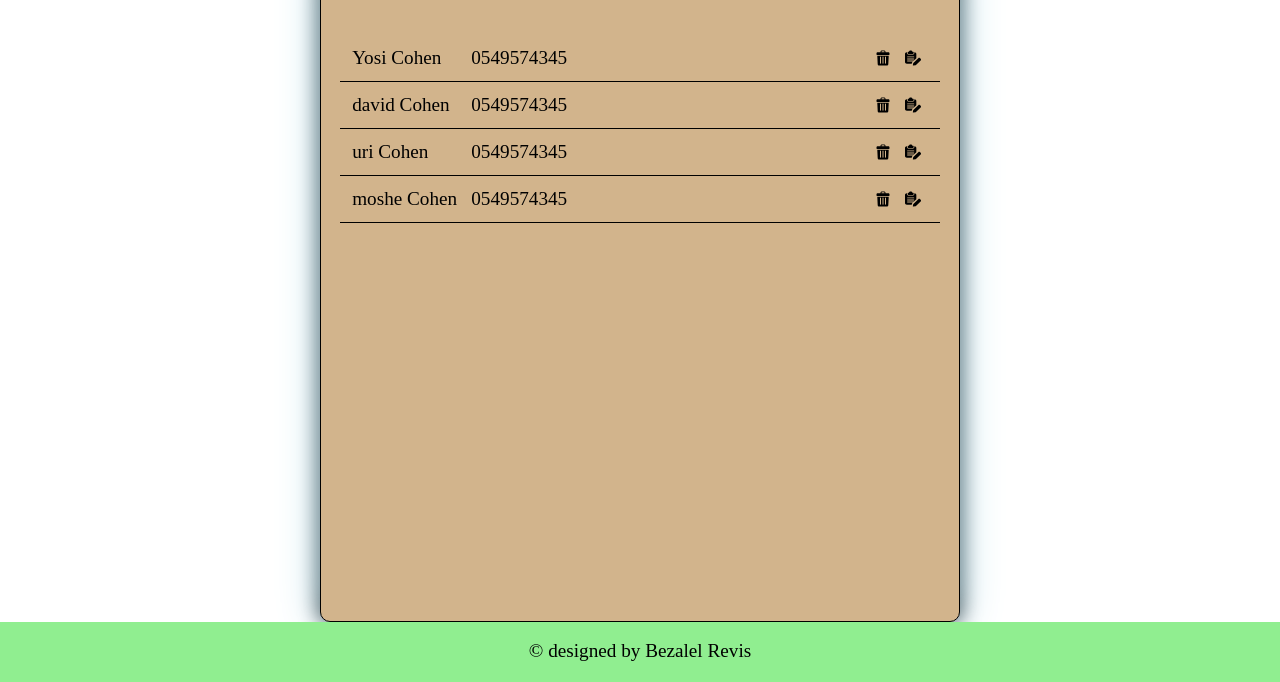
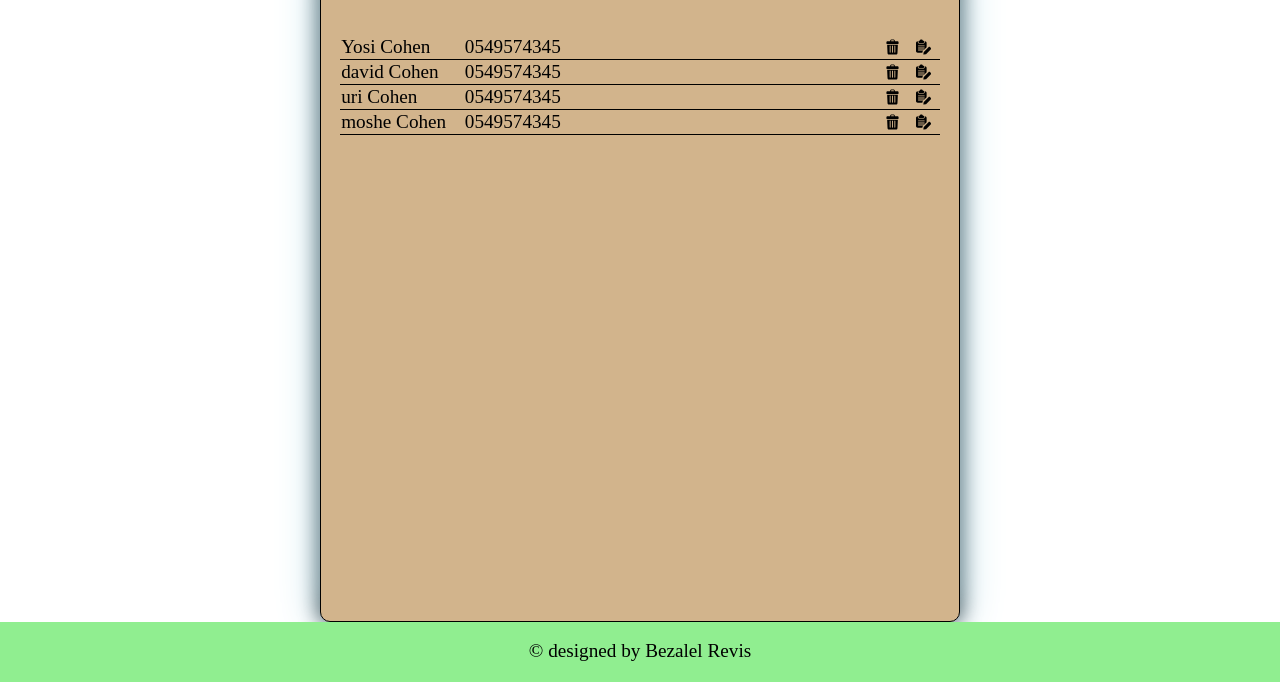
Before and after one commit to PiniShteren/PhoneConcet, a plain HTML site: page index.html in a window 1280 px wide. Shown: the part 118-800 px from the top of the page. Drawn offline with Linux system fonts and the light colour scheme.

Commit message:
Update style.css

```diff
--- a/style.css
+++ b/style.css
@@ -69,7 +69,7 @@ li {
   padding: 0.1em;
 }
 .details {
-  padding: 2%;
+  padding: 1px;
 }
 li:hover {
   background-color: gray;
```
